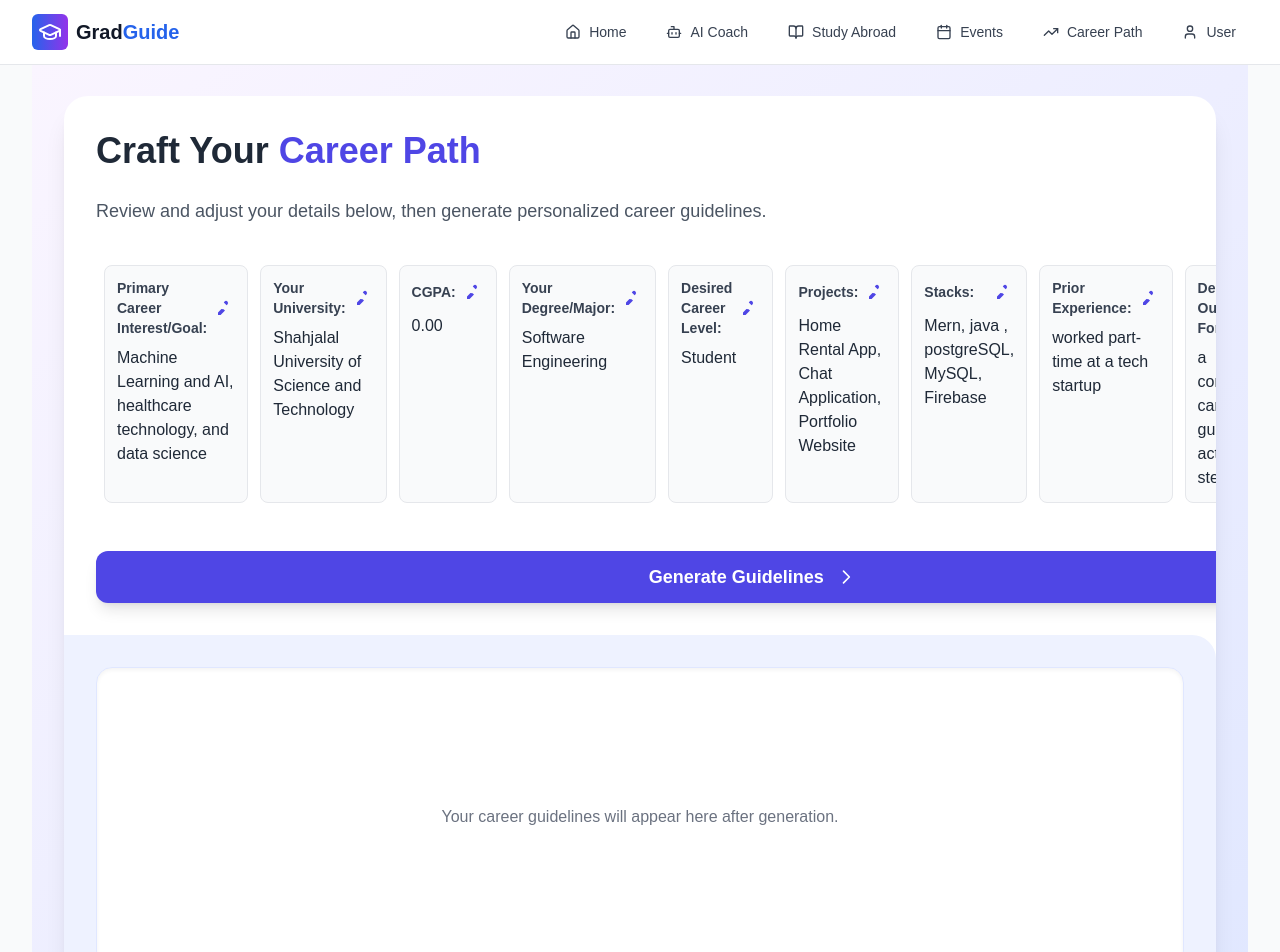
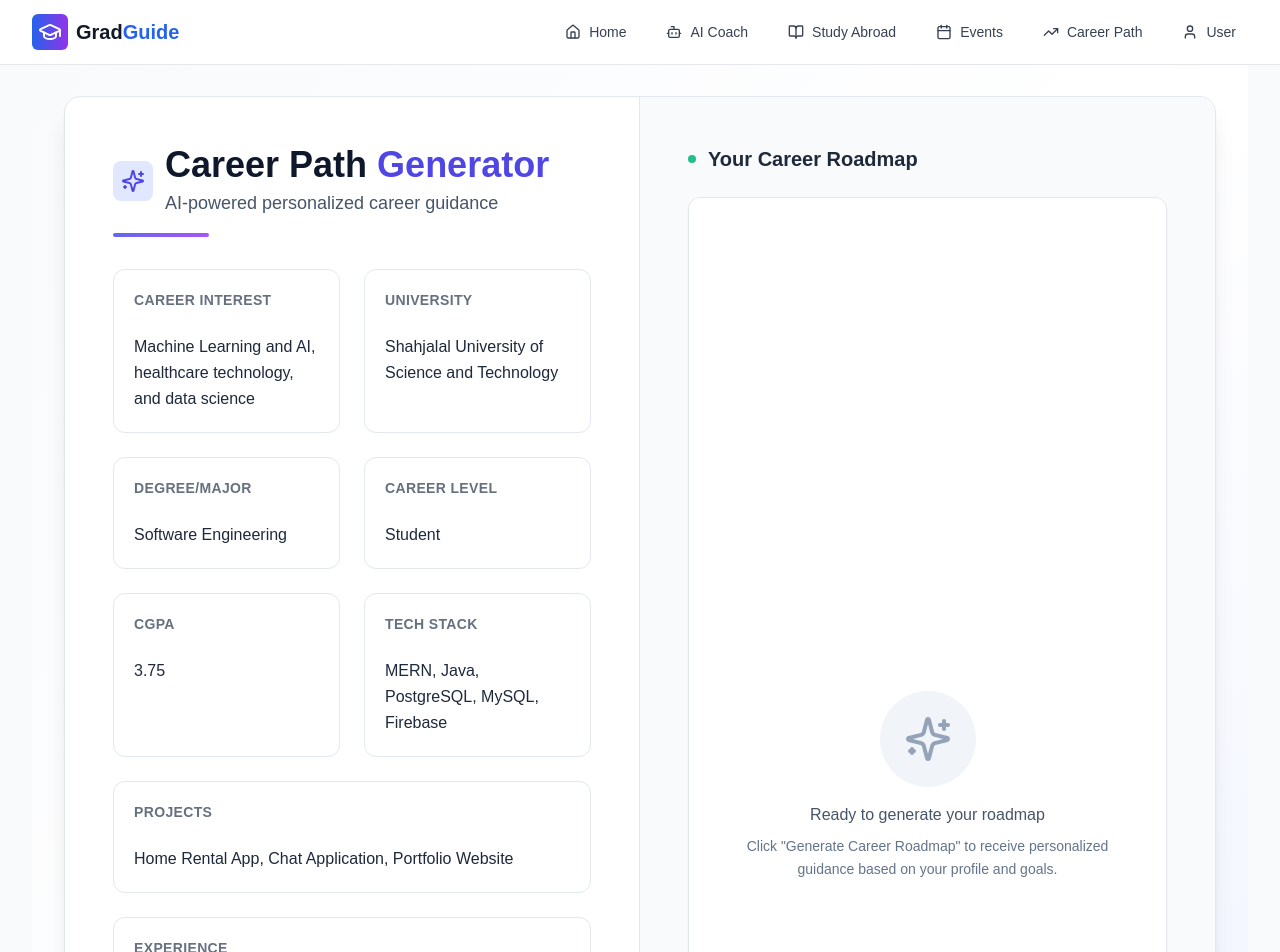
Before and after one commit to nairobi-J/Swe-350-gradguide, a Next.js app in the folder frontend/: page /dashboard/user in a window 1280 px wide. Shown: the top 952 px of the page. Built offline with nearby package versions, Linux system fonts and the light colour scheme.

Commit message:
updated the user page

```diff
--- a/frontend/app/dashboard/user/page.tsx
+++ b/frontend/app/dashboard/user/page.tsx
@@ -2,44 +2,42 @@
 import ReactMarkdown from 'react-markdown';
 import remarkGfm from 'remark-gfm';
 import { useState } from "react";
+import { Edit2, Check, Sparkles, ArrowRight, AlertCircle, Loader2 } from 'lucide-react';
 
 // Main App component
 const App = () => {
   // State for user's primary interest/goal
   const [interest, setInterest] = useState('Machine Learning and AI, healthcare technology, and data science');
-  const [editingInterest, setEditingInterest] = useState(false); // New state for edit mode
+  const [editingInterest, setEditingInterest] = useState(false);
 
   // State for desired output format/detail
   const [outputFormat, setOutputFormat] = useState('a comprehensive career guideline with actionable steps');
-  const [editingOutputFormat, setEditingOutputFormat] = useState(false); // New state for edit mode
+  const [editingOutputFormat, setEditingOutputFormat] = useState(false);
 
   // State for university input
   const [university, setUniversity] = useState('Shahjalal University of Science and Technology');
-  const [editingUniversity, setEditingUniversity] = useState(false); // New state for edit mode
+  const [editingUniversity, setEditingUniversity] = useState(false);
 
   // State for degree/major
   const [degree, setDegree] = useState('Software Engineering');
-  const [editingDegree, setEditingDegree] = useState(false); // New state for edit mode
+  const [editingDegree, setEditingDegree] = useState(false);
 
   // State for desired career level
   const [careerLevel, setCareerLevel] = useState('Student');
-  const [editingCareerLevel, setEditingCareerLevel] = useState(false); // New state for edit mode
+  const [editingCareerLevel, setEditingCareerLevel] = useState(false);
 
   const [projects, setProjects] = useState('Home Rental App, Chat Application, Portfolio Website');
   const [editingProjects, setEditingProjects] = useState(false);
 
-   const [stacks, setStacks] = useState('Mern, java , postgreSQL, MySQL, Firebase');
+  const [stacks, setStacks] = useState('MERN, Java, PostgreSQL, MySQL, Firebase');
   const [editingStacks, setEditingStacks] = useState(false);
 
   const [priorExperience, setPriorExperience] = useState('worked part-time at a tech startup');
   const [editingPriorExperience, setEditingPriorExperience] = useState(false);
 
-
-
-   const [cgpa, setCgpga] = useState('0.00');
+  const [cgpa, setCgpa] = useState('3.75');
   const [editingCgpa, setEditingCgpa] = useState(false);
 
-   //it should be fetched from his search , his starts interests and all
   const [shortSummary, setShortSummary] = useState('searching for remote jobs or higher studies');
 
   // State for storing the AI's response
@@ -57,38 +55,34 @@ const App = () => {
 
     try {
       // --- Dynamic Prompt Construction ---
-      let basePrompt = `Suggest career guidelines for someone interested in ${interest}.`;
+      let basePrompt = `Provide comprehensive career guidance for a professional interested in ${interest}.`;
 
       if (university) {
-        basePrompt += ` currently studying at ${university}.`;
+        basePrompt += ` They are currently studying at ${university}`;
       }
       if (degree) {
-        basePrompt += `major/degree is ${degree}.`;
+        basePrompt += ` pursuing ${degree}.`;
       }
       if (careerLevel) {
-        basePrompt += ` looking for ${careerLevel} `;
+        basePrompt += ` They are at ${careerLevel} level`;
       }
       if (projects) {
-        basePrompt += `doing projects: ${projects}`;
+        basePrompt += ` and have completed projects including: ${projects}.`;
       }
       if (stacks) {
-        basePrompt += `Stacks worked with: ${stacks} `;
+        basePrompt += ` Their technical expertise includes: ${stacks}.`;
       }
       if (priorExperience) {
-        basePrompt += ` prior experiences ${priorExperience} `;
+        basePrompt += ` Previous experience: ${priorExperience}.`;
+      }
+      if (cgpa) {
+        basePrompt += ` Academic performance: ${cgpa} CGPA.`;
+      }
+      if (shortSummary) {
+        basePrompt += ` Current focus: ${shortSummary}.`;
       }
 
-      if (cgpa) {
-        basePrompt += ` cgpa ${cgpa} career advice.`;
-      }
-       if (shortSummary) {
-        basePrompt += ` cgpa ${shortSummary} career advice.`;
-      }
-
-
-
-      const fullPrompt = `${basePrompt} Please provide ${outputFormat}.`;
-      // --- End Dynamic Prompt Construction ---
+      const fullPrompt = `${basePrompt} Please provide ${outputFormat}. Include specific steps, timeline recommendations, skill development paths, and industry insights.`;
 
       const apiResponse = await fetch("https://openrouter.ai/api/v1/chat/completions", {
         method: "POST",
@@ -123,7 +117,7 @@ const App = () => {
       }
 
     } catch (err) {
-      setError(`Failed to fetch guidelines: ${err.message}`);
+      setError(`Failed to generate guidelines: ${err.message}`);
       console.error("Fetch error:", err);
     } finally {
       setIsLoading(false);
@@ -140,24 +134,20 @@ const App = () => {
     isTextArea = false,
     placeholder = ''
   ) => (
-    <div className="mb-4 p-3 border border-gray-200 rounded-lg bg-gray-50">
-      <div className="flex justify-between items-center mb-2">
-        <label className="block text-gray-700 text-sm font-semibold">
-          {label}:
+    <div className="group bg-white border border-slate-200 rounded-xl p-5 hover:border-slate-300 hover:shadow-sm transition-all duration-200">
+      <div className="flex justify-between items-start mb-3">
+        <label className="block text-slate-700 text-sm font-semibold tracking-wide uppercase opacity-75">
+          {label}
         </label>
         <button
           onClick={() => setEditingState(!editingState)}
-          className="p-1 rounded-full text-indigo-600 hover:bg-indigo-100 transition duration-150"
+          className="p-2 rounded-lg text-slate-500 hover:text-indigo-600 hover:bg-indigo-50 transition-all duration-200 opacity-0 group-hover:opacity-100 focus:opacity-100"
           aria-label={`Edit ${label}`}
         >
           {editingState ? (
-            <svg xmlns="http://www.w3.org/2000/svg" className="h-5 w-5" viewBox="0 0 20 20" fill="currentColor">
-              <path fillRule="evenodd" d="M10 18a8 8 0 100-16 8 8 0 000 16zm3.707-9.293a1 1 0 00-1.414-1.414L9 10.586 7.707 9.293a1 1 0 00-1.414 1.414l2 2a1 1 0 001.414 0l4-4z" clipRule="evenodd" />
-            </svg> // Checkmark icon for done editing
+            <Check className="h-4 w-4" />
           ) : (
-            <svg xmlns="http://www.w3.org/2000/svg" className="h-5 w-5" viewBox="0 0 20 20" fill="currentColor">
-              <path d="M13.586 3.586a2 2 0 112.828 2.828l-.793.793-2.828-2.828.793-.793zm-3.109 7.391L11.391 10 7 14.391V17h2.609l4.391-4.391-1.414-1.414z" />
-            </svg> // Pencil icon for edit
+            <Edit2 className="h-4 w-4" />
           )}
         </button>
       </div>
@@ -165,178 +155,234 @@ const App = () => {
       {editingState ? (
         isTextArea ? (
           <textarea
-            className="w-full p-2 border border-gray-300 rounded-md focus:ring-1 focus:ring-indigo-500 focus:border-indigo-500 text-gray-800"
+            className="w-full p-3 border border-slate-300 rounded-lg focus:ring-2 focus:ring-indigo-500 focus:border-indigo-500 text-slate-800 bg-slate-50 focus:bg-white transition-all duration-200 resize-none"
             value={value}
             onChange={(e) => setter(e.target.value)}
-            rows={isTextArea && label.includes('Output') ? 2 : 1} // Adjust rows for output format
+            rows={3}
             placeholder={placeholder}
           />
         ) : (
           <input
             type="text"
-            className="w-full p-2 border border-gray-300 rounded-md focus:ring-1 focus:ring-indigo-500 focus:border-indigo-500 text-gray-800"
+            className="w-full p-3 border border-slate-300 rounded-lg focus:ring-2 focus:ring-indigo-500 focus:border-indigo-500 text-slate-800 bg-slate-50 focus:bg-white transition-all duration-200"
             value={value}
             onChange={(e) => setter(e.target.value)}
             placeholder={placeholder}
           />
         )
       ) : (
-        <p className="text-gray-800 break-words min-h-[24px]">{value || <span className="text-gray-400 italic">Not provided</span>}</p>
+        <p className="text-slate-800 text-base leading-relaxed min-h-[1.5rem]">
+          {value || <span className="text-slate-400 italic">Click to add information</span>}
+        </p>
       )}
     </div>
   );
 
   return (
-    <div className="min-h-screen bg-gradient-to-br from-purple-50 to-indigo-100 p-8 items-center justify-center font-inter">
-      <div className=" w-full bg-white rounded-3xl shadow-xl overflow-hidden flex flex-col ">
+    <div className="min-h-screen bg-gradient-to-br from-slate-50 via-white to-indigo-50">
+      <div className="container max-w-7xl mx-auto p-6 lg:p-8">
+        <div className="bg-white rounded-2xl shadow-xl border border-slate-200 overflow-hidden">
+          <div className="flex flex-col lg:flex-row min-h-[90vh]">
+
             {/* Left Section: Input and Controls */}
-        <div className="p-8 md:w-1/2 flex flex-row justify-between">
+            <div className="lg:w-1/2 p-8 lg:p-12 border-r border-slate-200">
+              <div className="flex flex-col h-full">
+                {/* Header */}
+                <div className="mb-8">
+                  <div className="flex items-center gap-3 mb-4">
+                    <div className="p-2 bg-indigo-100 rounded-lg">
+                      <Sparkles className="h-6 w-6 text-indigo-600" />
+                    </div>
                     <div>
-            <h1 className="text-4xl font-extrabold text-gray-800 mb-6 leading-tight">
-              Craft Your <span className="text-indigo-600">Career Path</span>
+                      <h1 className="text-3xl lg:text-4xl font-bold text-slate-900 leading-tight">
+                        Career Path <span className="text-indigo-600">Generator</span>
                       </h1>
-            <p className="text-gray-600 mb-8 text-lg">
-              Review and adjust your details below, then generate personalized career guidelines.
+                      <p className="text-slate-600 text-lg mt-1">
+                        AI-powered personalized career guidance
                       </p>
+                    </div>
+                  </div>
+                  <div className="h-1 w-24 bg-gradient-to-r from-indigo-500 to-purple-500 rounded-full"></div>
+                </div>
 
-            {/* Editable Fields Section */}
-            <div className="p-2 mb-6 flex justify-center gap-3">
+                {/* Form Fields */}
+                <div className="flex-grow space-y-6 mb-8">
+                  <div className="grid grid-cols-1 lg:grid-cols-2 gap-6">
                     {renderEditableField(
-                "Primary Career Interest/Goal",
+                      "Career Interest",
                       interest,
                       setInterest,
                       editingInterest,
                       setEditingInterest,
-                true, // This is a textarea
-                "E.g., 'AI ethics and public policy'"
+                      true,
+                      "e.g., AI ethics and public policy"
                     )}
                     {renderEditableField(
-                "Your University",
+                      "University",
                       university,
                       setUniversity,
                       editingUniversity,
                       setEditingUniversity,
                       false,
-                "E.g., 'Stanford University'"
+                      "e.g., Stanford University"
                     )}
                     {renderEditableField(
-                "CGPA",
-                cgpa,
-                setCgpga,
-                editingCgpa,
-                setEditingCgpa,
-                false,
-                "E.g., '3.6'"
-              )}
-              {renderEditableField(
-                "Your Degree/Major",
+                      "Degree/Major",
                       degree,
                       setDegree,
                       editingDegree,
                       setEditingDegree,
                       false,
-                "E.g., 'Computer Science'"
+                      "e.g., Computer Science"
                     )}
                     {renderEditableField(
-                "Desired Career Level",
+                      "Career Level",
                       careerLevel,
                       setCareerLevel,
                       editingCareerLevel,
                       setEditingCareerLevel,
                       false,
-                "E.g., 'entry-level', 'mid-career'"
+                      "e.g., Student, Entry-level, Mid-career"
                     )}
+                    {renderEditableField(
+                      "CGPA",
+                      cgpa,
+                      setCgpa,
+                      editingCgpa,
+                      setEditingCgpa,
+                      false,
+                      "e.g., 3.75"
+                    )}
+                    {renderEditableField(
+                      "Tech Stack",
+                      stacks,
+                      setStacks,
+                      editingStacks,
+                      setEditingStacks,
+                      false,
+                      "e.g., MERN, Java, PostgreSQL"
+                    )}
+                  </div>
+
+                  <div className="grid grid-cols-1 gap-6">
                     {renderEditableField(
                       "Projects",
                       projects,
                       setProjects,
                       editingProjects,
                       setEditingProjects,
-                false,
-                "E.g., 'Booking app', 'Chat app', 'Portfolio website'"
+                      true,
+                      "e.g., E-commerce platform, Mobile app, Portfolio website"
                     )}
                     {renderEditableField(
-                "Stacks",
-                stacks,
-                setStacks,
-                editingStacks,
-                setEditingStacks,
-                false,
-                "E.g., 'MERN', 'PostGreSQL'"
-              )}
-               {renderEditableField(
-                "Prior Experience",
+                      "Experience",
                       priorExperience,
                       setPriorExperience,
                       editingPriorExperience,
                       setEditingPriorExperience,
-                false,
-                "E.g., 'did remote job', 'worked in a startup', 'interned at a tech company'"
+                      true,
+                      "e.g., Internship at tech company, freelance work"
                     )}
                     {renderEditableField(
-                "Desired Output Format",
+                      "Output Format",
                       outputFormat,
                       setOutputFormat,
                       editingOutputFormat,
                       setEditingOutputFormat,
-                true, // This is a textarea
-                "E.g., 'a 5-year career plan with specific milestones'"
+                      true,
+                      "e.g., 5-year roadmap with specific milestones"
                     )}
-              <p className="text-black">{shortSummary}</p>
-
                   </div>
 
+                  {/* Summary */}
+                  <div className="bg-slate-50 border border-slate-200 rounded-xl p-5">
+                    <div className="flex items-center gap-2 mb-2">
+                      <div className="w-2 h-2 bg-indigo-500 rounded-full"></div>
+                      <span className="text-sm font-semibold text-slate-700 uppercase tracking-wide">Current Focus</span>
+                    </div>
+                    <p className="text-slate-800 text-base">{shortSummary}</p>
+                  </div>
+                </div>
+
+                {/* Generate Button */}
                 <button
                   onClick={generateGuidelines}
-              className="w-full bg-indigo-600 text-white py-3 px-6 rounded-xl hover:bg-indigo-700 transition duration-300 ease-in-out transform hover:scale-105 focus:outline-none focus:ring-2 focus:ring-indigo-500 focus:ring-offset-2 text-lg font-bold shadow-lg flex items-center justify-center gap-2"
+                  className="w-full bg-gradient-to-r from-indigo-600 to-purple-600 text-white py-4 px-8 rounded-xl hover:from-indigo-700 hover:to-purple-700 transition-all duration-300 transform hover:scale-[1.02] focus:outline-none focus:ring-2 focus:ring-indigo-500 focus:ring-offset-2 text-lg font-semibold shadow-lg disabled:opacity-50 disabled:cursor-not-allowed disabled:transform-none"
                   disabled={isLoading}
                 >
+                  <div className="flex items-center justify-center gap-3">
                     {isLoading ? (
                       <>
-                  <svg className="animate-spin h-5  text-white" xmlns="http://www.w3.org/2000/svg" fill="none" viewBox="0 0 24 24">
-                    <circle className="opacity-25" cx="12" cy="12" r="10" stroke="currentColor" strokeWidth="4"></circle>
-                    <path className="opacity-75" fill="currentColor" d="M4 12a8 8 0 018-8V0C5.373 0 0 5.373 0 12h4zm2 5.291A7.962 7.962 0 014 12H0c0 3.042 1.135 5.824 3 7.938l3-2.647z"></path>
-                  </svg>
-                  Generating...
+                        <Loader2 className="h-5 w-5 animate-spin" />
+                        Generating Career Guidance...
                       </>
                     ) : (
                       <>
-                  Generate Guidelines
-                  <svg className=" h-5 ml-1" fill="none" stroke="currentColor" viewBox="0 0 24 24" xmlns="http://www.w3.org/2000/svg">
-                    <path strokeLinecap="round" strokeLinejoin="round" strokeWidth="2" d="M9 5l7 7-7 7"></path>
-                  </svg>
+                        Generate Career Roadmap
+                        <ArrowRight className="h-5 w-5" />
                       </>
                     )}
+                  </div>
                 </button>
               </div>
             </div>
 
             {/* Right Section: Output Display */}
-        <div className="p-8  bg-indigo-50 flex items-center justify-center rounded-r-3xl md:rounded-l-none">
-          <div className="bg-white p-6 rounded-2xl shadow-inner border border-indigo-100 w-full min-h-[300px] flex flex-col justify-start overflow-auto">
+            <div className="lg:w-1/2 bg-slate-50 p-8 lg:p-12 flex flex-col">
+              <div className="flex items-center gap-3 mb-6">
+                <div className="w-2 h-2 bg-emerald-500 rounded-full animate-pulse"></div>
+                <h2 className="text-xl font-semibold text-slate-800">Your Career Roadmap</h2>
+              </div>
+
+              <div className="flex-grow bg-white rounded-xl shadow-sm border border-slate-200 p-6 overflow-hidden flex flex-col">
                 {error && (
-              <div className="bg-red-100 border border-red-400 text-red-700 px-4 py-3 rounded-xl relative mb-4">
-                <strong className="font-bold">Error!</strong>
-                <span className="block sm:inline ml-2">{error}</span>
+                  <div className="bg-red-50 border border-red-200 text-red-800 px-4 py-3 rounded-lg flex items-start gap-3 mb-6">
+                    <AlertCircle className="h-5 w-5 text-red-500 mt-0.5 flex-shrink-0" />
+                    <div>
+                      <p className="font-semibold">Error generating guidelines</p>
+                      <p className="text-sm text-red-700 mt-1">{error}</p>
+                    </div>
                   </div>
                 )}
+
                 {response ? (
-              <div className="text-gray-800 leading-relaxed prose prose-indigo max-w-none">
-                <h3 className="text-xl font-bold text-indigo-700 mb-3">Your Personalized Guideline:</h3>
-                {/* Use ReactMarkdown to render the response */}
+                  <div className="flex-grow overflow-auto">
+                    <div className="prose prose-slate max-w-none prose-headings:text-slate-800 prose-p:text-slate-700 prose-li:text-slate-700 prose-strong:text-slate-800">
                       <ReactMarkdown remarkPlugins={[remarkGfm]}>
                         {response}
                       </ReactMarkdown>
                     </div>
+                  </div>
                 ) : (
-              <div className="text-gray-500 text-center flex flex-col items-center justify-center flex-grow">
+                  <div className="flex-grow flex items-center justify-center">
+                    <div className="text-center">
                       {isLoading ? (
-                  <p>Awaiting AI response...</p>
+                        <div className="flex flex-col items-center gap-4">
+                          <div className="relative">
+                            <div className="w-16 h-16 border-4 border-slate-200 rounded-full"></div>
+                            <div className="absolute top-0 left-0 w-16 h-16 border-4 border-indigo-500 rounded-full animate-spin border-t-transparent"></div>
+                          </div>
+                          <div>
+                            <p className="text-slate-600 font-medium">Analyzing your profile...</p>
+                            <p className="text-slate-500 text-sm mt-1">This may take a few moments</p>
+                          </div>
+                        </div>
                       ) : (
-                  <p>Your career guidelines will appear here after generation.</p>
+                        <div className="max-w-sm">
+                          <div className="w-24 h-24 bg-slate-100 rounded-full flex items-center justify-center mb-4 mx-auto">
+                            <Sparkles className="h-12 w-12 text-slate-400" />
+                          </div>
+                          <p className="text-slate-600 font-medium mb-2">Ready to generate your roadmap</p>
+                          <p className="text-slate-500 text-sm leading-relaxed">
+                            Click "Generate Career Roadmap" to receive personalized guidance based on your profile and goals.
+                          </p>
+                        </div>
                       )}
                     </div>
+                  </div>
                 )}
+              </div>
+            </div>
           </div>
         </div>
       </div>
```
Lines whose indentation alone changed are shown as unchanged.
